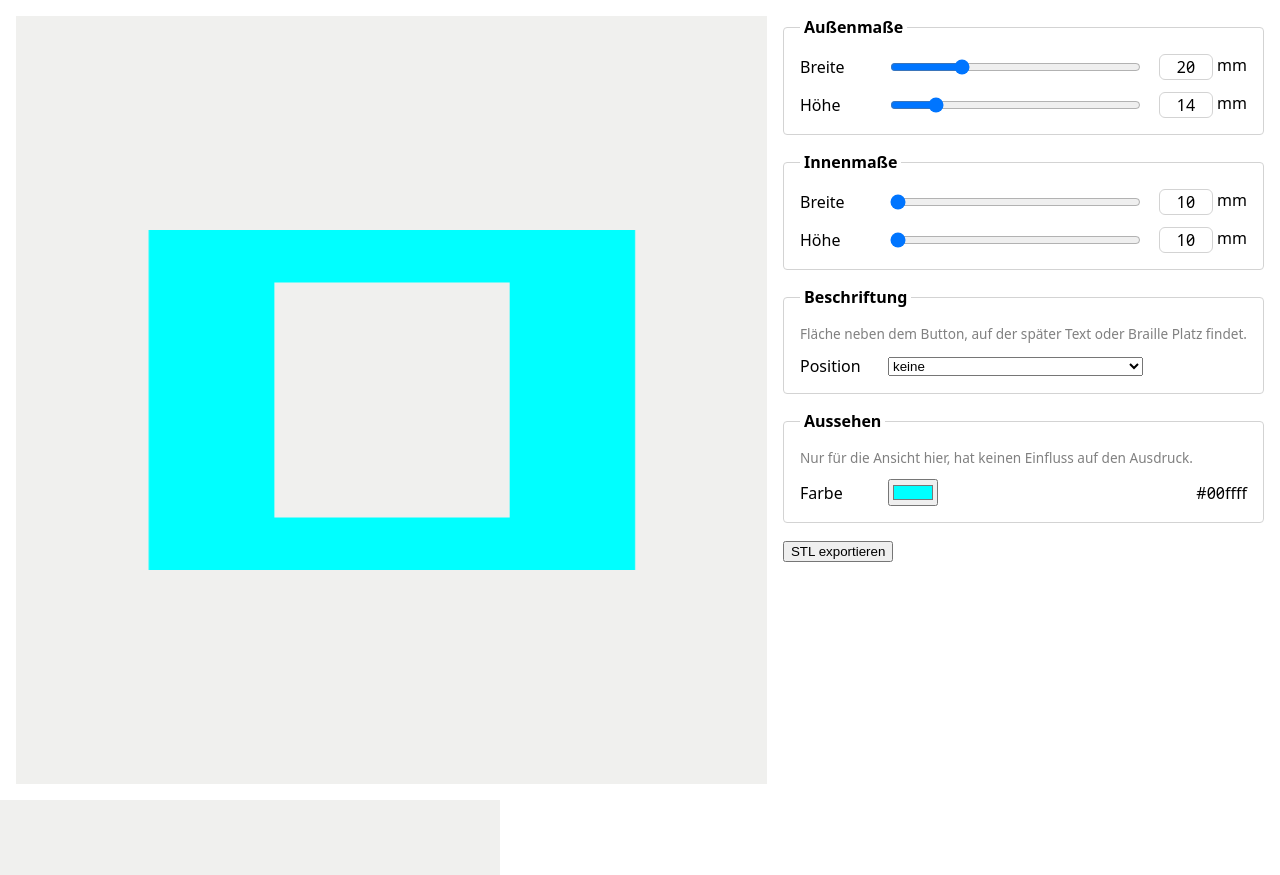
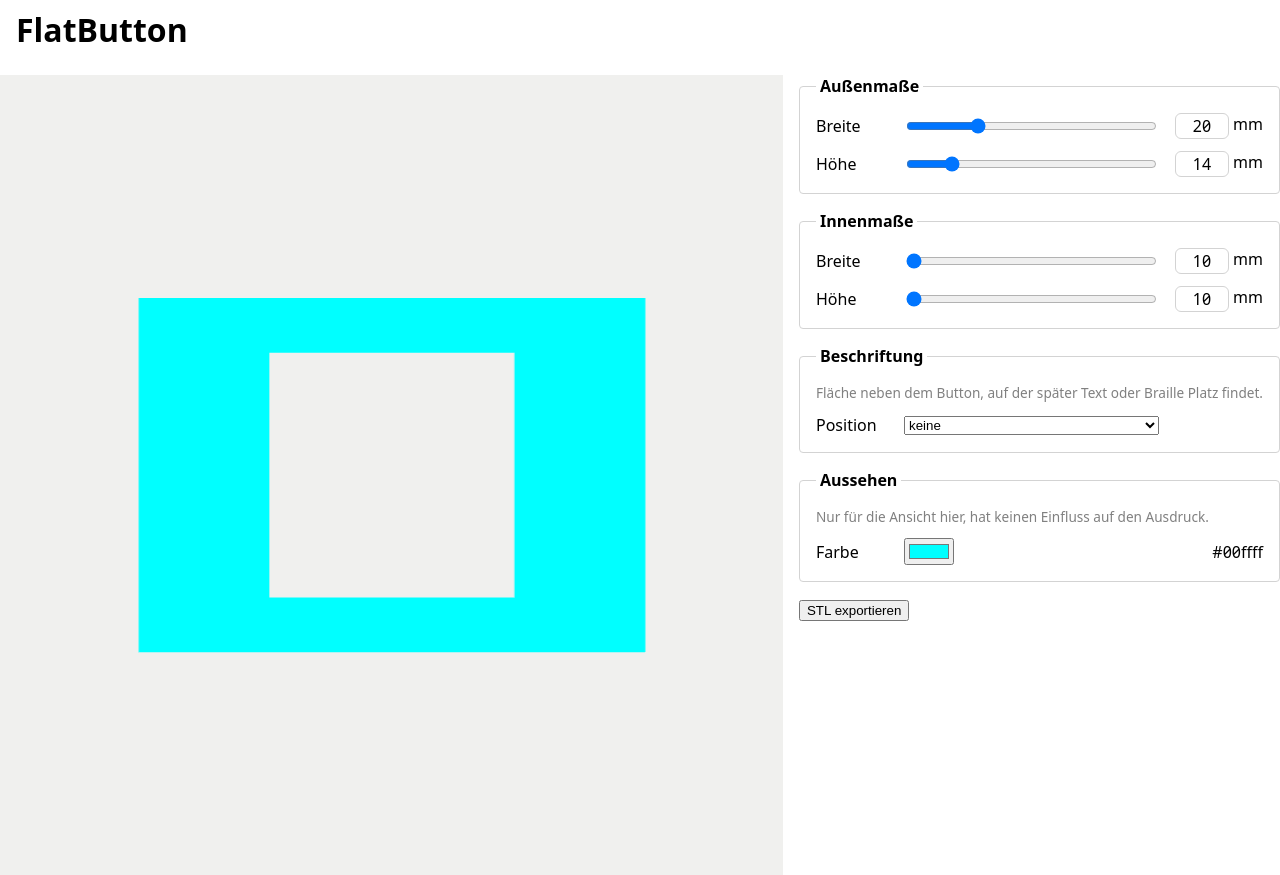
Before and after one commit to SolidMirage/FlatButtonPhysicalOverlay, a website built with Vite: page flatbutton/index.html in a window 1280 px wide. Shown: the top 875 px of the page. Built offline with nearby package versions, Linux system fonts and the light colour scheme.

Commit message:
add page header
- drop body padding
- header now provides its own spacing

```diff
--- a/flatbutton/index.html
+++ b/flatbutton/index.html
@@ -26,6 +26,13 @@
     ></script>
   </head>
   <body>
+    <header>
+      <h1>FlatButton</h1>
+
+      <nav>
+        <ul></ul>
+      </nav>
+    </header>
     <div id="wrapper">
       <flatbutton-viewer></flatbutton-viewer>
       <aside>
--- a/flatbutton/src/index.css
+++ b/flatbutton/src/index.css
@@ -26,7 +26,6 @@ body {
   gap: 1rem;
   box-sizing: border-box;
   height: 100%;
-  padding: 1rem;
 }
 
 /* Der Viewer nimmt allen übrigen Platz, die Seitenleiste nur so viel, wie ihr Inhalt braucht */
@@ -60,3 +59,13 @@ export-panel:not(:defined) {
   width: 300px;
   height: 44px;
 }
+
+h1,
+h2 {
+  margin: 0;
+}
+
+header {
+  padding-inline: 1rem;
+  padding-block: 0.5rem;
+}
```
